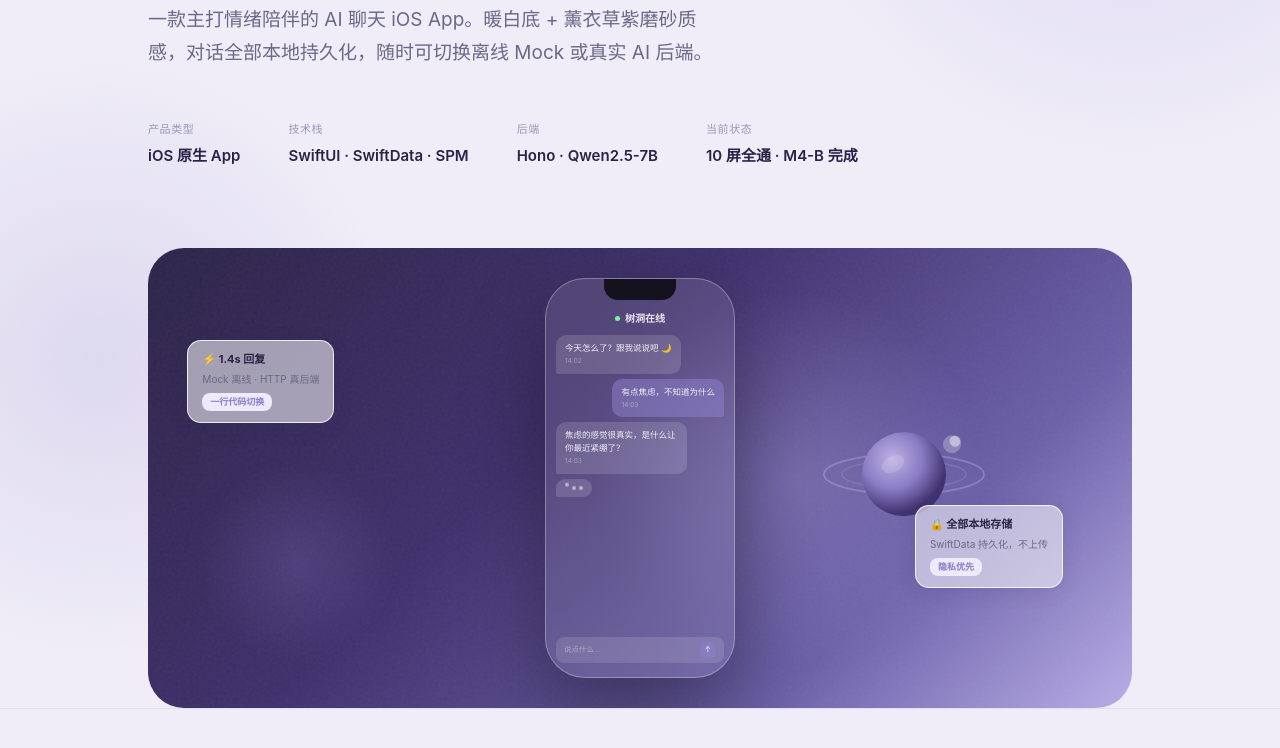
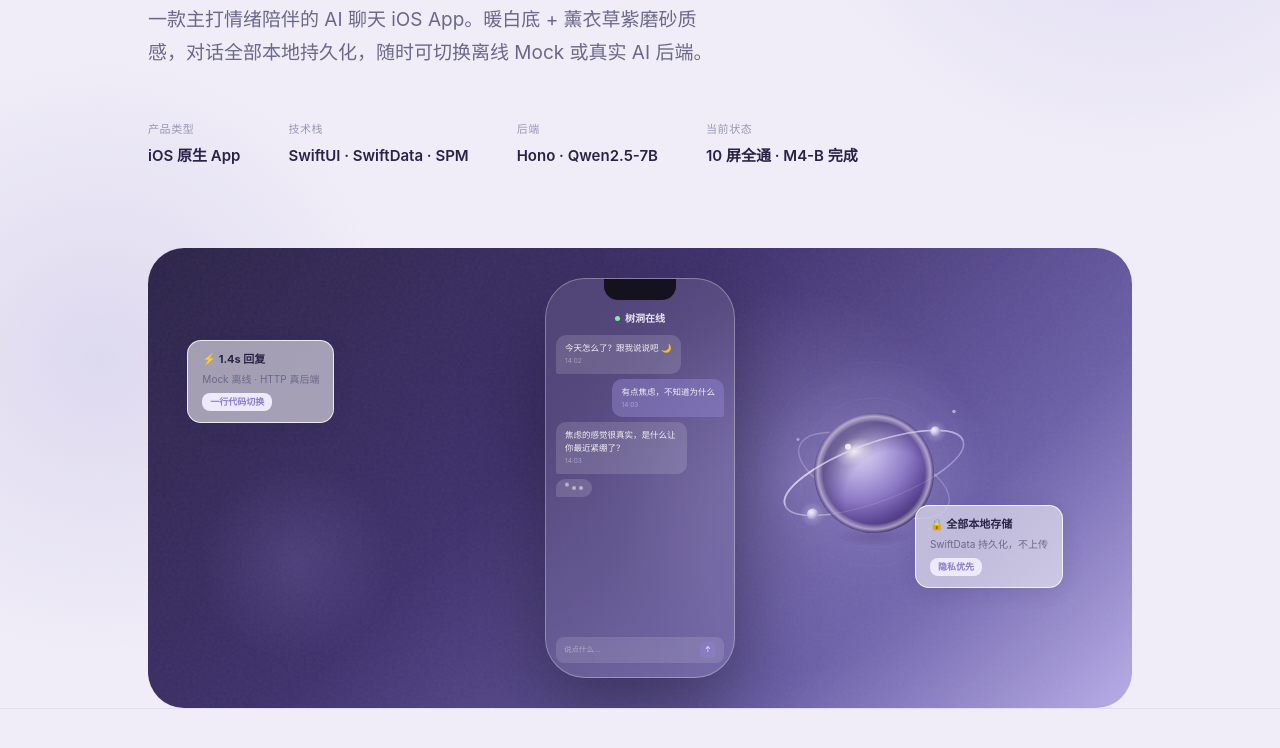
Before and after one commit to lijinke-design/portfolio, a plain HTML site: page treehole-case-study.html in a window 1280 px wide. Shown: the part 342-1090 px from the top of the page. Drawn offline with Linux system fonts and the light colour scheme.

Commit message:
Replace hero mascot with frosted-glass planet (gradients + glow + orbital rings)

```diff
--- a/treehole-case-study.html
+++ b/treehole-case-study.html
@@ -466,20 +466,78 @@
 
     <!-- Planet -->
     <div class="planet-wrap">
-      <svg width="180" height="180" viewBox="0 0 180 180" fill="none" xmlns="http://www.w3.org/2000/svg">
-        <ellipse cx="90" cy="90" rx="80" ry="20" stroke="rgba(255,255,255,0.22)" stroke-width="1.8" fill="none"/>
-        <ellipse cx="90" cy="90" rx="62" ry="14" stroke="rgba(255,255,255,0.14)" stroke-width="1.2" fill="none"/>
-        <circle cx="90" cy="90" r="42" fill="url(#pg)"/>
-        <ellipse cx="79" cy="80" rx="12" ry="8" fill="rgba(255,255,255,0.16)" transform="rotate(-28 79 80)"/>
-        <circle cx="138" cy="60" r="9" fill="rgba(255,255,255,0.28)"/>
-        <circle cx="141" cy="57" r="5.5" fill="rgba(255,255,255,0.5)"/>
+      <svg width="240" height="240" viewBox="0 0 360 360" fill="none" xmlns="http://www.w3.org/2000/svg" role="img" aria-label="树洞磨砂玻璃行星吉祥物">
         <defs>
-          <radialGradient id="pg" cx="36%" cy="32%" r="65%">
-            <stop offset="0%" stop-color="#C4B8E8"/>
-            <stop offset="55%" stop-color="#8B7EC8"/>
-            <stop offset="100%" stop-color="#3D2F6B"/>
+          <radialGradient id="hgAmbient" cx="50%" cy="48%" r="50%">
+            <stop offset="0%" stop-color="#B8ADE8" stop-opacity="0.42"/>
+            <stop offset="50%" stop-color="#B8ADE8" stop-opacity="0.12"/>
+            <stop offset="100%" stop-color="#B8ADE8" stop-opacity="0"/>
           </radialGradient>
+          <radialGradient id="hgSphere" cx="38%" cy="32%" r="72%">
+            <stop offset="0%" stop-color="#E6DEF7"/>
+            <stop offset="28%" stop-color="#BEB0E7"/>
+            <stop offset="58%" stop-color="#8E7AC6"/>
+            <stop offset="82%" stop-color="#5C4694"/>
+            <stop offset="100%" stop-color="#3B2A65"/>
+          </radialGradient>
+          <radialGradient id="hgShade" cx="66%" cy="72%" r="64%">
+            <stop offset="0%" stop-color="#281A50" stop-opacity="0"/>
+            <stop offset="62%" stop-color="#281A50" stop-opacity="0"/>
+            <stop offset="100%" stop-color="#281A50" stop-opacity="0.52"/>
+          </radialGradient>
+          <radialGradient id="hgRim" cx="50%" cy="50%" r="50%">
+            <stop offset="0%" stop-color="#ffffff" stop-opacity="0"/>
+            <stop offset="85%" stop-color="#ffffff" stop-opacity="0"/>
+            <stop offset="94%" stop-color="#F0E9FC" stop-opacity="0.6"/>
+            <stop offset="100%" stop-color="#F0E9FC" stop-opacity="0"/>
+          </radialGradient>
+          <radialGradient id="hgSpec" cx="50%" cy="50%" r="50%">
+            <stop offset="0%" stop-color="#ffffff" stop-opacity="0.95"/>
+            <stop offset="55%" stop-color="#ffffff" stop-opacity="0.28"/>
+            <stop offset="100%" stop-color="#ffffff" stop-opacity="0"/>
+          </radialGradient>
+          <radialGradient id="hgBead" cx="36%" cy="32%" r="70%">
+            <stop offset="0%" stop-color="#ffffff"/>
+            <stop offset="48%" stop-color="#DAD1F3"/>
+            <stop offset="100%" stop-color="#9A88CE"/>
+          </radialGradient>
+          <radialGradient id="hgBeadGlow" cx="50%" cy="50%" r="50%">
+            <stop offset="0%" stop-color="#CFC4F0" stop-opacity="0.55"/>
+            <stop offset="100%" stop-color="#CFC4F0" stop-opacity="0"/>
+          </radialGradient>
+          <radialGradient id="hgContact" cx="50%" cy="50%" r="50%">
+            <stop offset="0%" stop-color="#4A3570" stop-opacity="0.28"/>
+            <stop offset="100%" stop-color="#4A3570" stop-opacity="0"/>
+          </radialGradient>
+          <linearGradient id="hgRing" x1="0" y1="0" x2="1" y2="1">
+            <stop offset="0%" stop-color="#F4EFFC"/>
+            <stop offset="50%" stop-color="#DDD3F4"/>
+            <stop offset="100%" stop-color="#B9A9E4"/>
+          </linearGradient>
         </defs>
+        <circle cx="180" cy="180" r="178" fill="url(#hgAmbient)"/>
+        <circle cx="180" cy="178" r="112" fill="none" stroke="#B8ADE8" stroke-opacity="0.10" stroke-width="1"/>
+        <circle cx="180" cy="178" r="140" fill="none" stroke="#B8ADE8" stroke-opacity="0.07" stroke-width="1"/>
+        <circle cx="180" cy="178" r="166" fill="none" stroke="#B8ADE8" stroke-opacity="0.045" stroke-width="1"/>
+        <g transform="translate(180 178) rotate(-20)"><ellipse cx="0" cy="0" rx="142" ry="44" fill="none" stroke="url(#hgRing)" stroke-width="2.5" opacity="0.5"/></g>
+        <g transform="translate(180 182) rotate(22)"><ellipse cx="0" cy="0" rx="120" ry="50" fill="none" stroke="#E6DCF8" stroke-width="2" opacity="0.32"/></g>
+        <ellipse cx="180" cy="274" rx="64" ry="15" fill="url(#hgContact)"/>
+        <circle cx="180" cy="178" r="90" fill="url(#hgSphere)"/>
+        <circle cx="180" cy="178" r="90" fill="url(#hgShade)"/>
+        <circle cx="180" cy="178" r="90" fill="url(#hgRim)"/>
+        <ellipse cx="150" cy="146" rx="30" ry="19" fill="url(#hgSpec)" transform="rotate(-28 150 146)"/>
+        <circle cx="141" cy="139" r="4.5" fill="#ffffff" fill-opacity="0.9"/>
+        <g transform="translate(180 178) rotate(-20)">
+          <ellipse cx="0" cy="0" rx="142" ry="44" fill="none" stroke="#F0E9FC" stroke-width="1.5" opacity="0.16"/>
+          <path d="M -142 0 A 142 44 0 0 1 142 0" fill="none" stroke="url(#hgRing)" stroke-width="2.5" opacity="0.72"/>
+        </g>
+        <circle cx="272" cy="116" r="17" fill="url(#hgBeadGlow)"/>
+        <circle cx="272" cy="116" r="7.5" fill="url(#hgBead)"/>
+        <circle cx="88" cy="240" r="19" fill="url(#hgBeadGlow)"/>
+        <circle cx="88" cy="240" r="8.5" fill="url(#hgBead)"/>
+        <circle cx="300" cy="86" r="2.6" fill="#ffffff" fill-opacity="0.55"/>
+        <circle cx="66" cy="128" r="2.2" fill="#E6DCF8" fill-opacity="0.6"/>
+        <circle cx="262" cy="262" r="2" fill="#ffffff" fill-opacity="0.45"/>
       </svg>
     </div>
 
```
